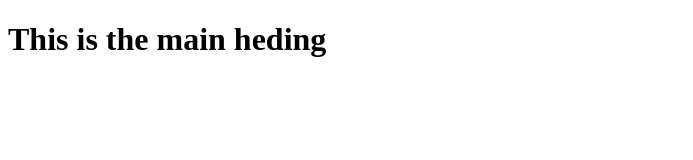
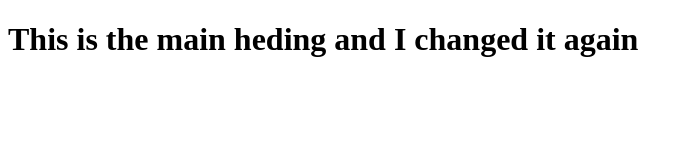
Before and after one commit to Chowdhurynaseeh/beyond, a plain HTML site: page index.html in a window 1280 px wide. Shown: the whole page, without its empty margins (0-693 px from the left). Drawn offline with Linux system fonts and the light colour scheme.

Commit message:
I changed the heading one line

```diff
--- a/index.html
+++ b/index.html
@@ -9,7 +9,7 @@
 </head>
 
 <body>
-    <h1>This is the main heding</h1>
+    <h1>This is the main heding and I changed it again</h1>
 </body>
 
 </html>
```
